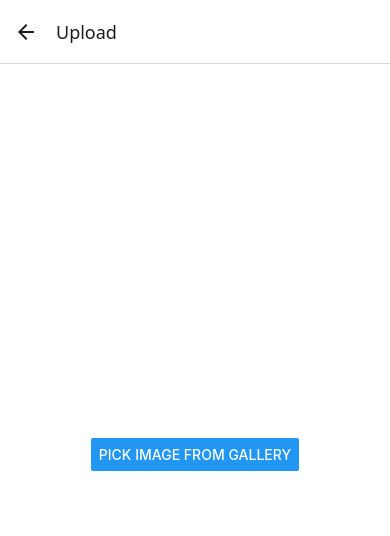
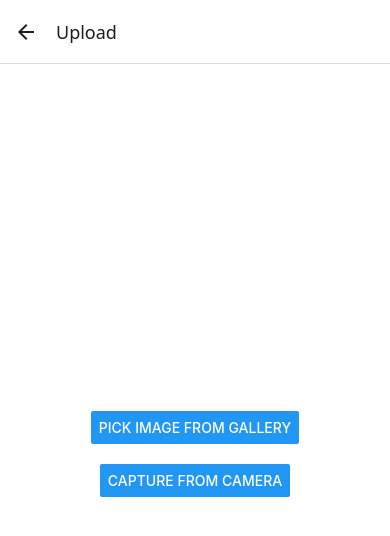
Before and after one commit to TechNomad04/Hemocycle-db, a React Native app in the folder hemocycle/frontendf/: screen /Upload in a window 390 px wide. Shown: the top 536 px of the page. Built offline with nearby package versions, Linux system fonts and the light colour scheme; no server answers.

Commit message:
Upload images added

```diff
--- a/hemocycle/frontendf/pages/UploadImages.tsx
+++ b/hemocycle/frontendf/pages/UploadImages.tsx
@@ -1,50 +1,65 @@
-import { View, Image, Button, StyleSheet } from "react-native"
-import { launchImageLibrary } from "react-native-image-picker"
-import { useState } from "react";
+import { View, Image, Button, StyleSheet, PermissionsAndroid, Alert } from "react-native"
+import { launchImageLibrary, launchCamera } from "react-native-image-picker"
+import { useState } from "react"
 
-function UploadImages() {
-    const [imageUri, setImageUri] = useState<string | null>(null);
+async function requestCameraPermission() {
+  try {
+    const granted = await PermissionsAndroid.request(
+      PermissionsAndroid.PERMISSIONS.CAMERA,
+      {
+        title: "Camera Permission",
+        message: "App needs camera access to take pictures.",
+        buttonNeutral: "Ask Me Later",
+        buttonNegative: "Cancel",
+        buttonPositive: "OK",
+      }
+    )
+    return granted === PermissionsAndroid.RESULTS.GRANTED
+  } catch (err) {
+    console.warn(err)
+    return false
+  }
+}
+
+export default function UploadImages() {
+  const [imageUri, setImageUri] = useState<string | null>(null)
 
   const pickImage = async () => {
-        const result = await launchImageLibrary({
-        mediaType: 'photo',
+    const result = await launchImageLibrary({ mediaType: "photo", quality: 1 })
+    const uri = result.assets?.[0]?.uri ?? null
+    if (uri) setImageUri(uri)
+  }
+
+  const captureFromCamera = async () => {
+    const hasPermission = await requestCameraPermission()
+    if (!hasPermission) {
+      Alert.alert("Permission denied", "Camera permission is required.")
+      return
+    }
+
+    const result = await launchCamera({
+      mediaType: "photo",
+      saveToPhotos: true,
       quality: 1,
-        });
+    })
 
-        const uri = result.assets?.[0]?.uri ?? null;
-        if (uri) {
-        setImageUri(uri);
+    const uri = result.assets?.[0]?.uri ?? null
+    if (uri) setImageUri(uri)
   }
-    };
 
   return (
     <View style={styles.container}>
       <Button title="Pick Image from Gallery" onPress={pickImage} />
-
+      <View style={{ marginVertical: 10 }} />
+      <Button title="Capture from Camera" onPress={captureFromCamera} />
       {imageUri && (
-                <Image
-                source={{ uri: imageUri }}
-                style={styles.image}
-                resizeMode="cover"
-                />
+        <Image source={{ uri: imageUri }} style={styles.image} resizeMode="cover" />
       )}
     </View>
   )
 }
 
 const styles = StyleSheet.create({
-    container: {
-        flex: 1,
-        alignItems: 'center',
-        justifyContent: 'center',
-        backgroundColor: '#fff',
-    },
-    image: {
-        width: 250,
-        height: 250,
-        borderRadius: 15,
-        marginTop: 20,
-    },
+  container: { flex: 1, alignItems: "center", justifyContent: "center", backgroundColor: "#fff" },
+  image: { width: 250, height: 250, borderRadius: 15, marginTop: 20 },
 })
-
-export default UploadImages
```
Also changed, not shown: 2 other files (tests, documents, lock files or other folders). Lines whose indentation alone changed are shown as unchanged.
